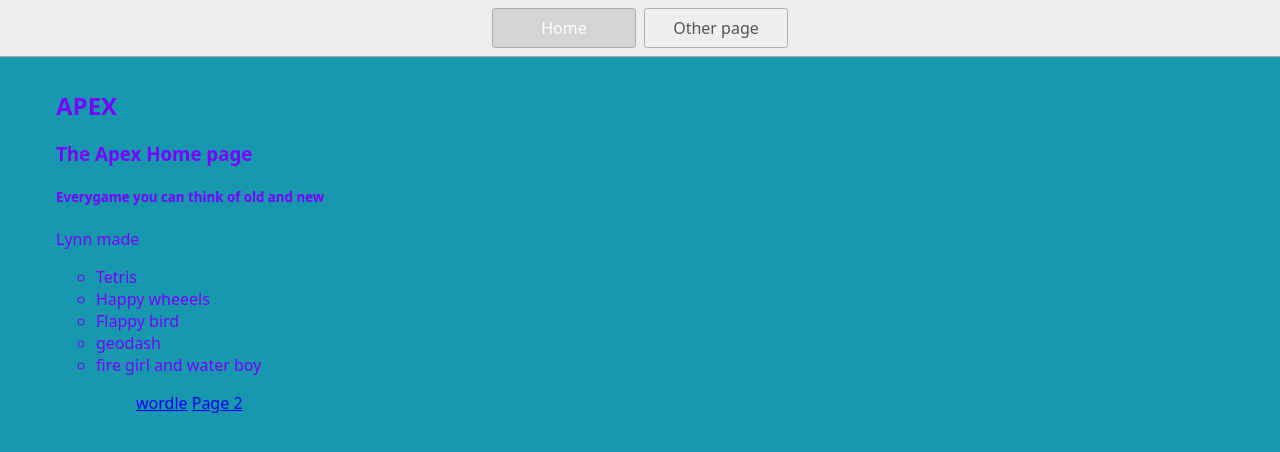
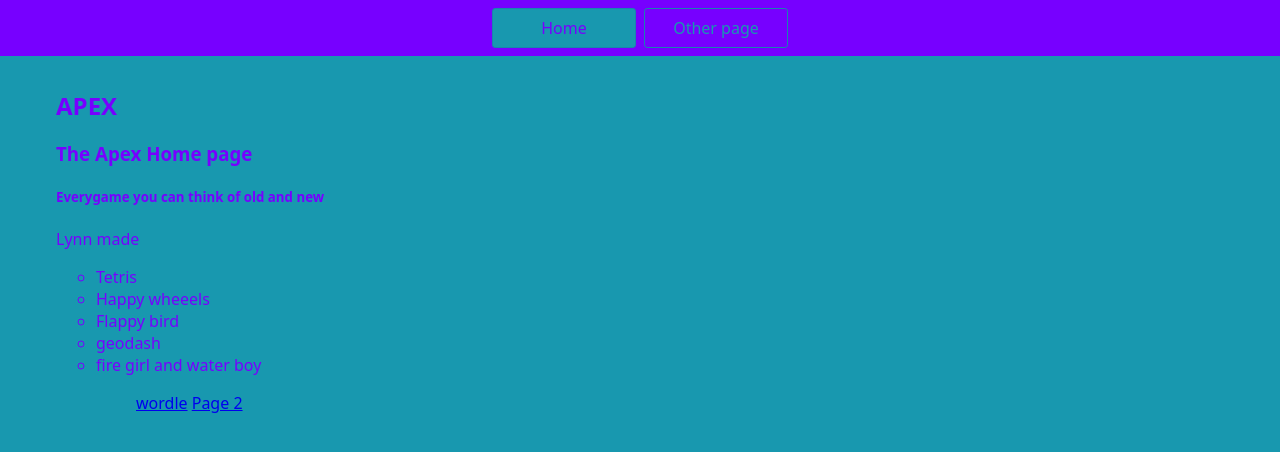
Before and after one commit to Jzielmal/my-cps140-website, a website: page index.html in a window 1280 px wide. Drawn offline with Linux system fonts and the light colour scheme.

Commit message:
adding color

```diff
--- a/styles.css
+++ b/styles.css
@@ -16,8 +16,8 @@ nav {
   justify-content: center;
   padding: 0.5rem;
   gap: 0.5rem;
-  border-bottom: solid 1px #aaa;
-  background-color: #eee;
+  border-bottom: solid 1px rgb(24, 152, 175);
+  background-color: rgb(119, 0, 255);
 }
 
 nav a {
@@ -25,15 +25,15 @@ nav a {
   min-width: 9rem;
   padding: 0.5rem;
   border-radius: 0.2rem;
-  border: solid 1px #aaa;
+  border: solid 1px rgb(24, 132, 175);
   text-align: center;
   text-decoration: none;
-  color: #555;
+  color: rgb(24, 152, 175);
 }
 
 nav a[aria-current='page'] {
-  color: #ffffff;
-  background-color: #d4d4d4;
+  color: rgb(119, 0, 255);
+  background-color: rgb(24, 152, 175);
 }
 
 main {
```
